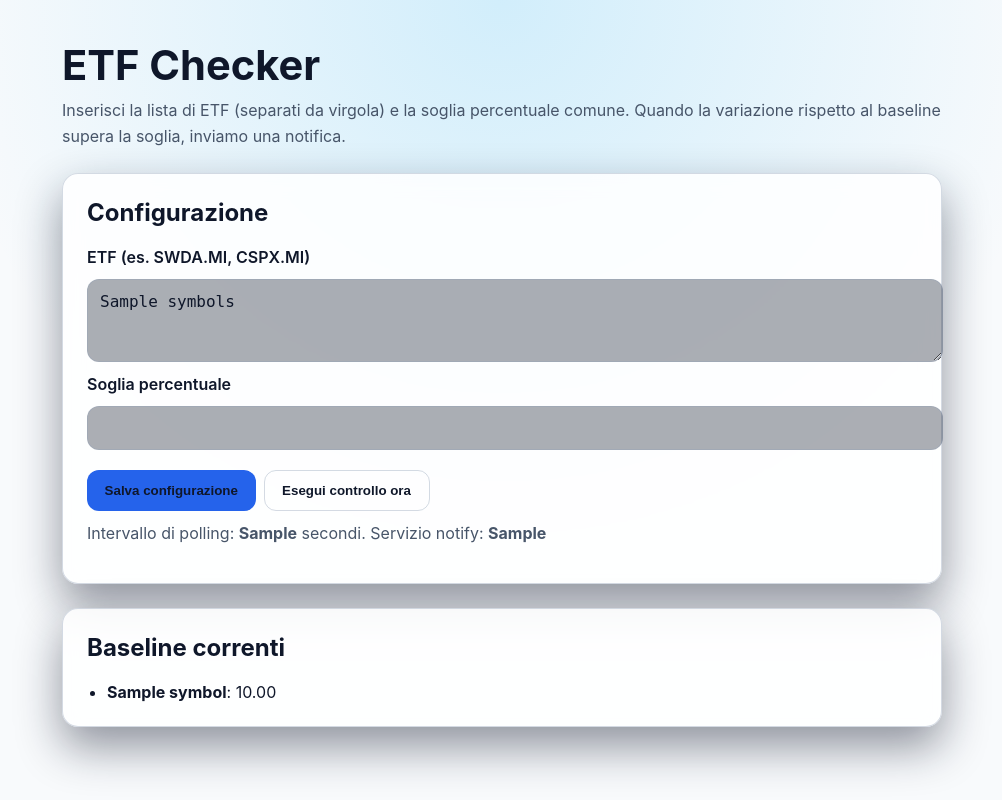
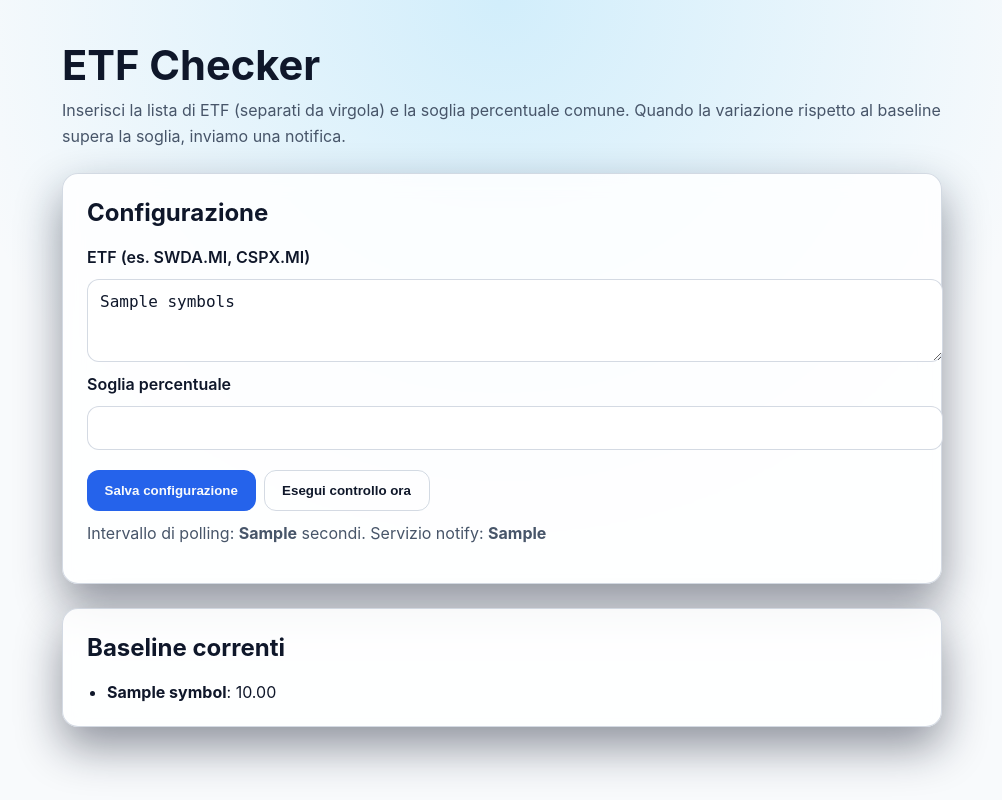
Before and after one commit to Alessandro1981/etf-checker, a Flask app: template etf_checker/app/templates/index.html in a window 1280 px wide. Shown: the whole page, without its empty margins (138-1140 px from the left). Run offline with Flask 3, Linux system fonts and the light colour scheme; the template is opened without the code that fills it: most values are stand-ins (such as "Sample title", 1, 10 or a date in 2020); parts of the project's set-up code (start-up, migrations or seed data) failed here and were passed over.

Commit message:
Improve light mode form contrast

```diff
--- a/etf_checker/app/static/style.css
+++ b/etf_checker/app/static/style.css
@@ -7,6 +7,8 @@
   --accent: #38bdf8;
   --accent-strong: #0ea5e9;
   --border: rgba(148, 163, 184, 0.2);
+  --input-bg: rgba(15, 23, 42, 0.35);
+  --button-text: #0f172a;
   font-family: "Inter", "Segoe UI", Roboto, Helvetica, Arial, sans-serif;
 }
 
@@ -19,6 +21,8 @@
     --accent: #2563eb;
     --accent-strong: #1d4ed8;
     --border: rgba(148, 163, 184, 0.4);
+    --input-bg: #ffffff;
+    --button-text: #f8fafc;
   }
 }
 
@@ -77,7 +81,7 @@ input[type="number"] {
   padding: 0.75rem;
   border-radius: 0.75rem;
   border: 1px solid var(--border);
-  background: rgba(15, 23, 42, 0.35);
+  background: var(--input-bg);
   color: var(--text);
   font-size: 1rem;
 }
@@ -102,7 +106,7 @@ button {
   font-weight: 600;
   cursor: pointer;
   background: var(--accent);
-  color: #0f172a;
+  color: var(--button-text);
   transition: transform 120ms ease, background 120ms ease;
 }
 
```
